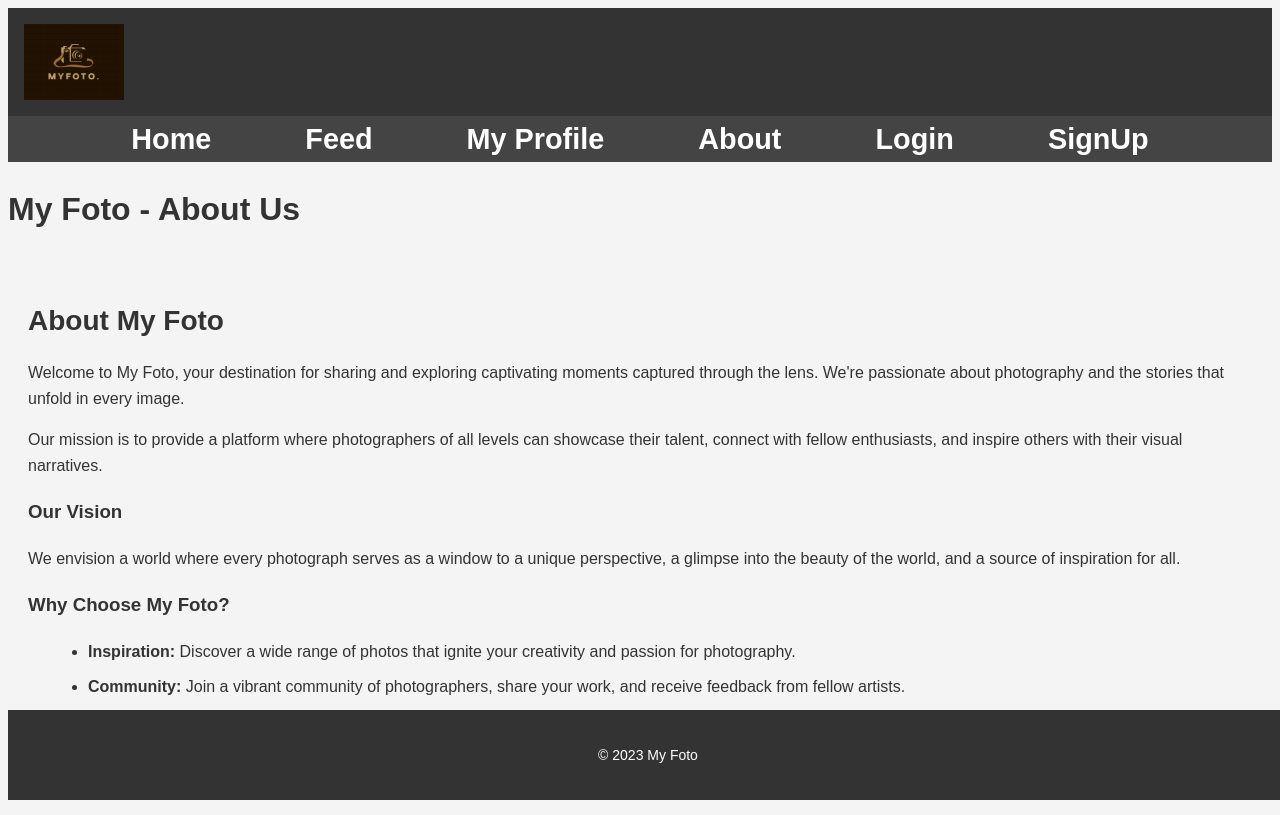
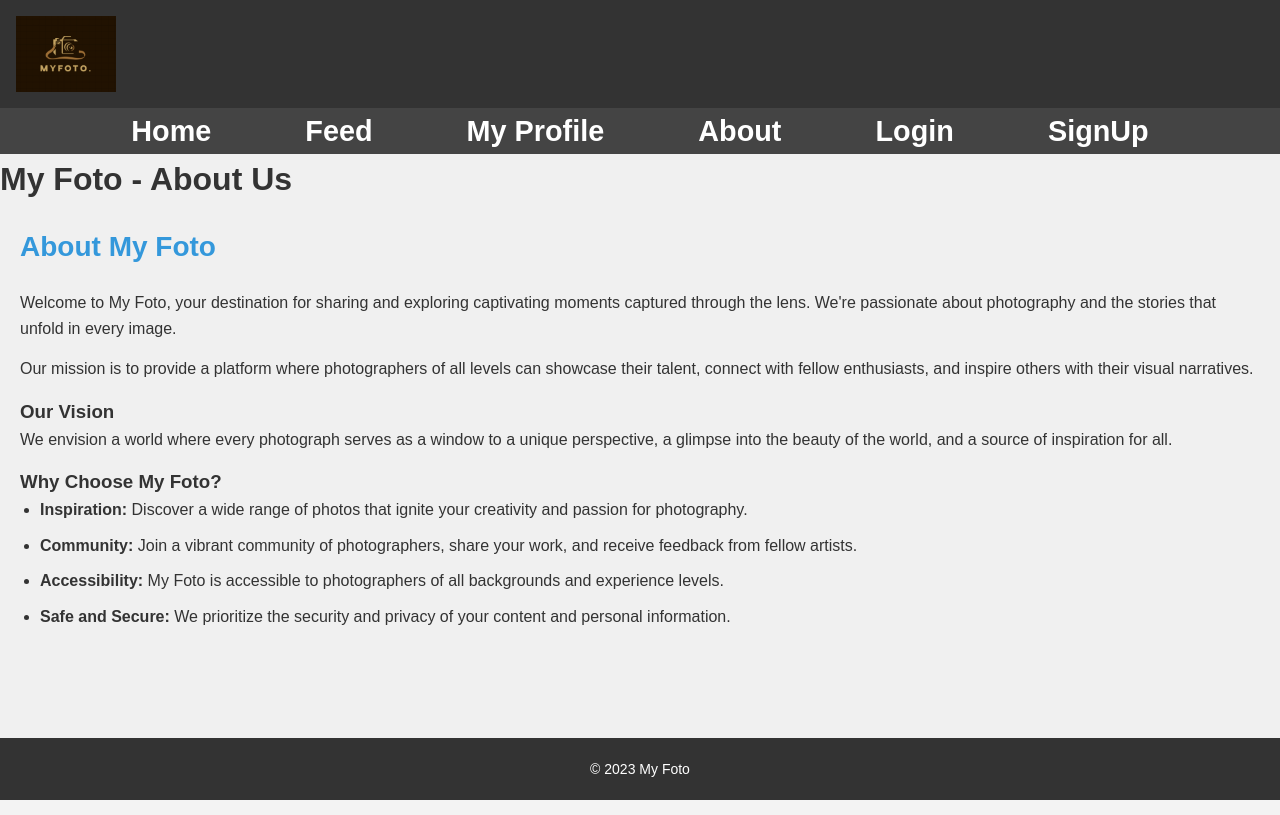
Before and after one commit to coltonhawkins/CS408_MyPhoto, a PHP site: page /pages/about.php in a window 1280 px wide. Run offline with PHP 8.4, Linux system fonts and the light colour scheme.

Commit message:
New pages

```diff
--- a/css/about.css
+++ b/css/about.css
@@ -1,9 +1,13 @@
-
+/* Reset some default styles */
+body, h1, h2, h3, p, ul, li {
+    margin: 0;
+    padding: 0;
+}
 
 /* Body styles */
 body {
-    font-family: Arial, sans-serif;
-    background-color: #f4f4f4;
+    font-family: 'Arial', sans-serif;
+    background-color: #f0f0f0;
     color: #333;
     line-height: 1.6;
 }
@@ -40,7 +44,8 @@ h1, h2, h3 {
 
 #about-section h2 {
     font-size: 28px;
-    margin-bottom: 10px;
+    margin-bottom: 20px;
+    color: #3498db;
 }
 
 #about-section p {
@@ -51,6 +56,7 @@ h1, h2, h3 {
 #about-section ul {
     list-style-type: disc;
     margin-left: 20px;
+    margin-bottom: 20px;
 }
 
 #about-section li {
@@ -58,6 +64,20 @@ h1, h2, h3 {
     margin-bottom: 10px;
 }
 
+/* Button styles */
+.button {
+    display: inline-block;
+    padding: 10px 20px;
+    background-color: #3498db;
+    color: #fff;
+    text-decoration: none;
+    border-radius: 5px;
+    transition: background-color 0.3s ease;
+}
+
+.button:hover {
+    background-color: #258cd1;
+}
 
 /* Links styles */
 a {
```
